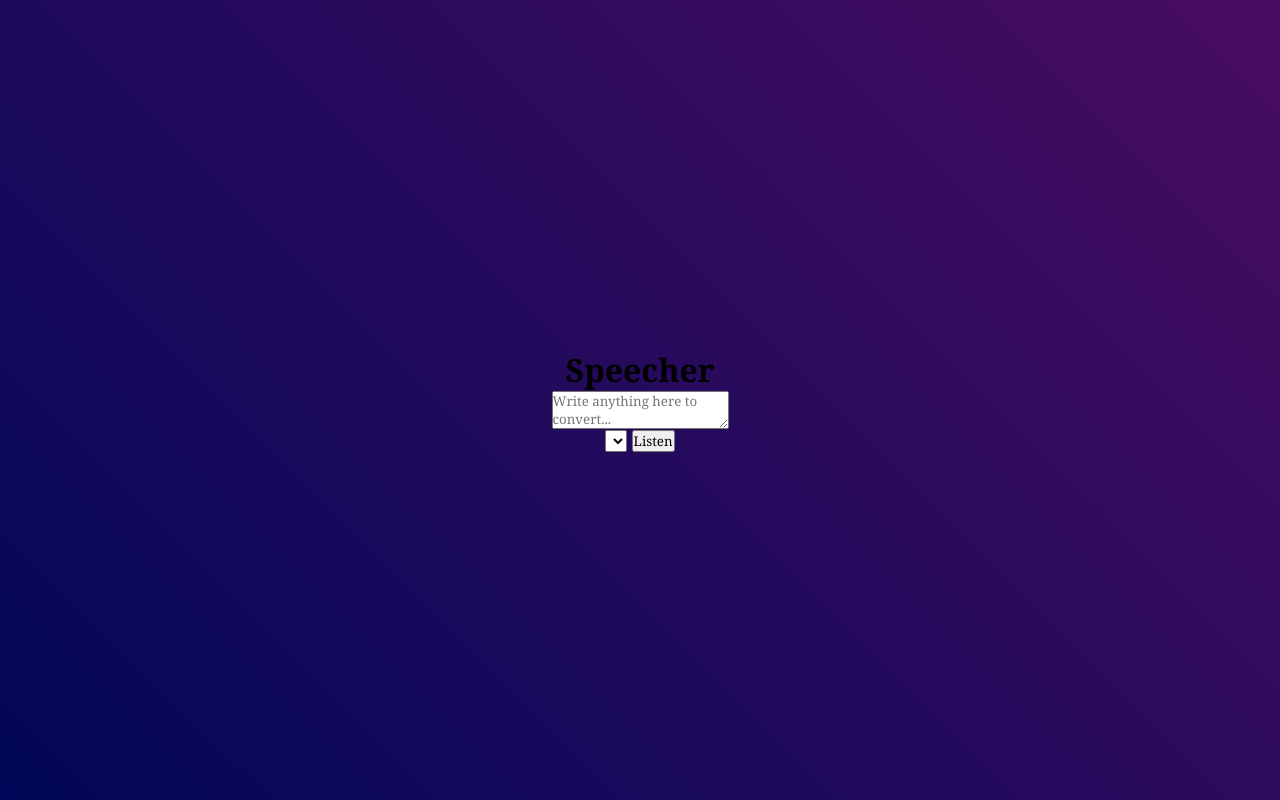
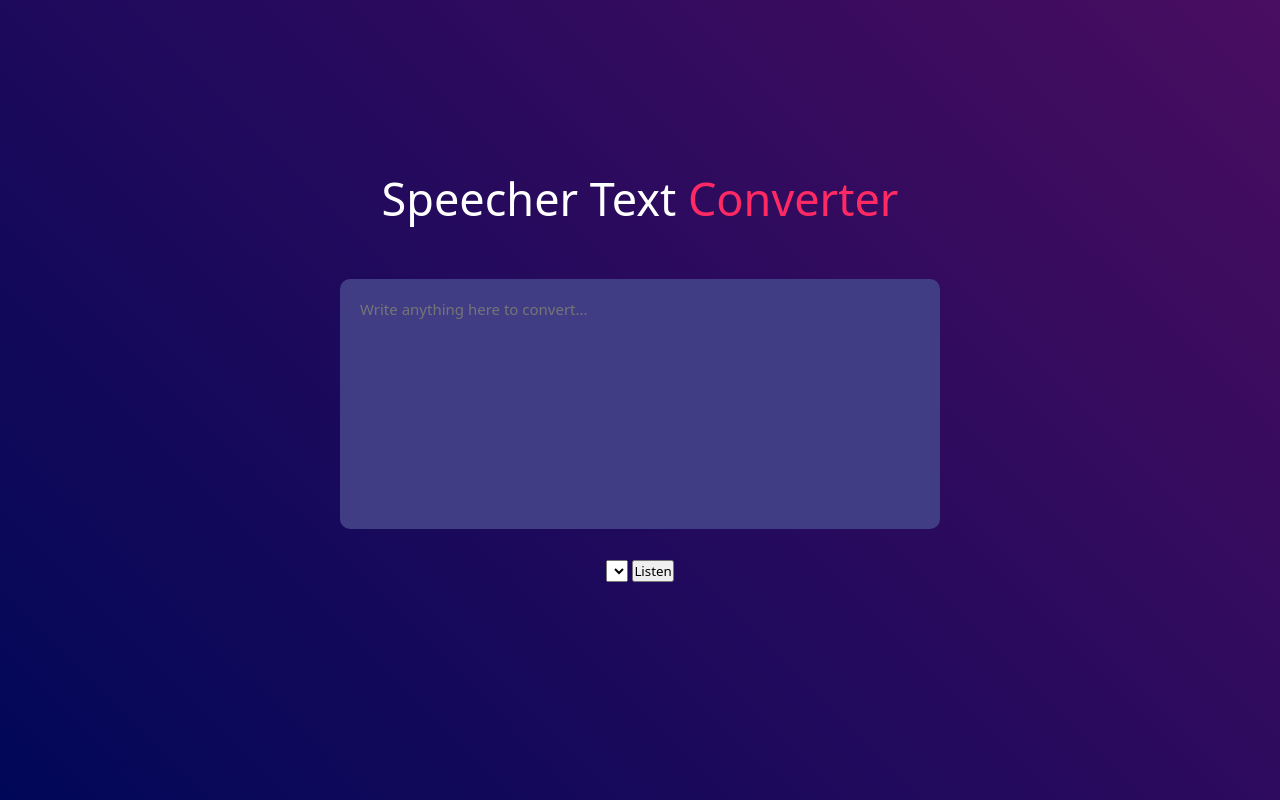
Before and after one commit to AjanEshwara/Speecher, a plain HTML site: page index.html in a window 1280 px wide. Drawn offline with Linux system fonts and the light colour scheme.

Commit message:
completed texet area

```diff
--- a/index.html
+++ b/index.html
@@ -5,10 +5,12 @@
     <meta name="viewport" content="width=device-width, initial-scale=1.0">
     <title>Speecher</title>
     <link rel="stylesheet" href="style.css">
+
+
 </head>
 <body>
     <div class="hero">
-        <h1>Speecher</h1>
+        <h1>Speecher Text <span>Converter</span></h1>
         <textarea placeholder="Write anything here to convert..."></textarea>
         <div class="row">
             <select></select>
--- a/style.css
+++ b/style.css
@@ -2,7 +2,7 @@
     box-sizing: border-box;
     margin: 0;
     padding: 0;
-    font-family: Cambria, Cochin, Georgia, Times, 'Times New Roman', serif;
+    font-family: system-ui, -apple-system, BlinkMacSystemFont, 'Segoe UI', Roboto, Oxygen, Ubuntu, Cantarell, 'Open Sans', 'Helvetica Neue', sans-serif;
 }
 .hero{
     width: 100%;
@@ -12,4 +12,29 @@
     align-items: center;
     justify-content: center;
     flex-direction: column;
+    color: #fff;
 }
+.hero h1{
+    font-size: 45px;
+    font-weight: 500;
+    margin-top: -50px;
+    margin-bottom: 50px;
+
+}
+.hero h1 span{
+    color: #ff2963;
+}
+textarea{
+    width: 600px;
+    height: 250px;
+    background: #403d84;
+    color: #fff;
+    font-size: 15px;
+    border: 0;
+    outline: 0;
+    padding: 20px;
+    border-radius: 10px;
+    resize: none;
+    margin-bottom: 30px;
+
+}
```
